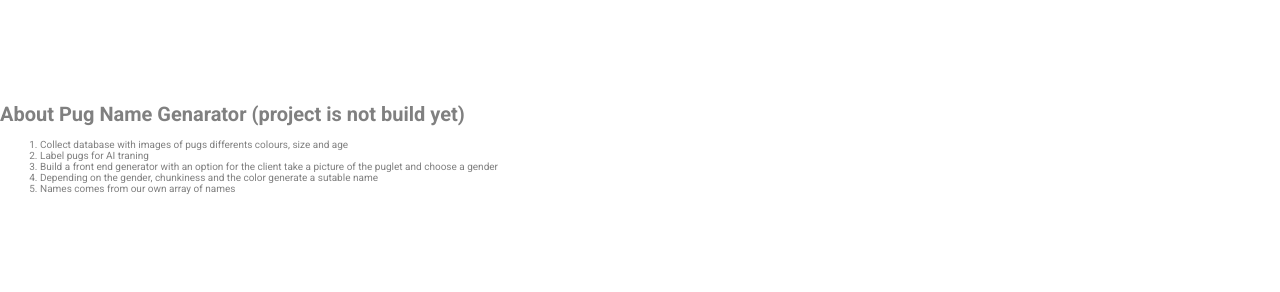
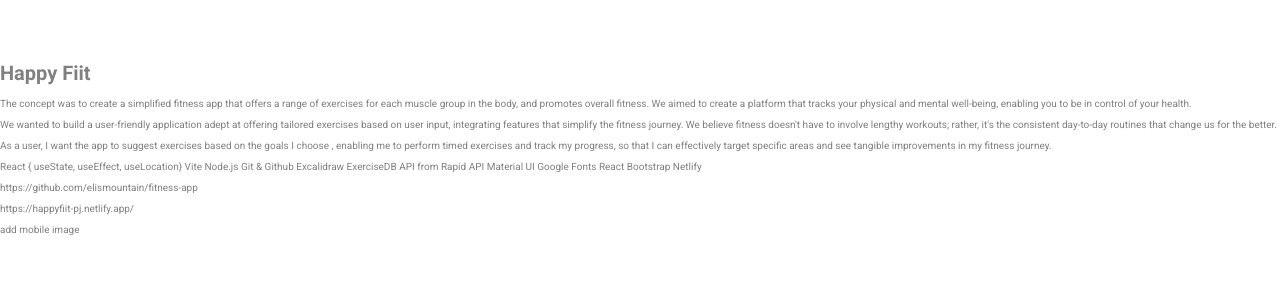
Before and after one commit to elismountain/cv-2023, a plain HTML site: page pages/happyfiit.html in a window 1280 px wide. Shown: the part 133-425 px from the top of the page. Drawn offline with Linux system fonts and the light colour scheme.

Commit message:
added background image on hover to the project happy fiit

```diff
--- a/assets/css/style.css
+++ b/assets/css/style.css
@@ -616,7 +616,7 @@ html {
   z-index: -1;
   height: 70vh;
   opacity: 0;
-  transition: all 0.1s ease-out;
+  transition: all 0.5s ease-out;
   }
 
   .projects__img--cv, .projects__img--shop, .projects__img--sedona {
@@ -626,6 +626,16 @@ html {
     height: 100vh;
     object-fit: cover;
   }
+
+
+
+
+  .projects__img--fitness {
+    left: 50vw;
+    bottom: 10vh;
+    position: absolute;
+  }
+
 
 
   .projects__list--cv:hover + .projects__img--cv {
@@ -639,3 +649,7 @@ html {
   .projects__list--sedona:hover + .projects__img--sedona {
     opacity: 0.4;
   }
+
+  .projects__list--fitness:hover + .projects__img--fitness {
+    opacity: 0.4;
+  }
--- a/pages/generator.html
+++ b/pages/happyfiit.html
@@ -44,16 +44,23 @@
 
     <main class="portfolio__main">
 
-        <h1> About Pug Name Genarator  (project is not build yet) </h1>
-        <ol>
-            <li> Collect database with images of pugs differents colours, size and age
-            </li>
-            <li> Label pugs for AI traning </li>
-            <li> Build a front end generator with an option for the client take a picture of the puglet and choose a gender </li>
-            <li> Depending on the gender, chunkiness and the color generate a sutable name</li>
-            <li> Names comes from our own array of names </li>
-
-        </ol>
+        <h1>  Happy Fiit </h1>
+        <p> The concept was to create a simplified fitness app that offers a range of exercises for each muscle group in the body, and promotes overall fitness. We aimed to create a platform that tracks your physical and mental well-being, enabling you to be in control of your health.</p>
+        <p> We wanted to build a user-friendly application adept at offering tailored exercises based on user input, integrating features that simplify the fitness journey. We believe fitness doesn't have to involve lengthy workouts; rather, it's the consistent day-to-day routines that change us for the better.</p>
+        <p> As a user, I want the app to suggest exercises based on the goals I choose , enabling me to perform timed exercises and track my progress, so that I can effectively target specific areas and see tangible improvements in my fitness journey.</p>
+        <p> React { useState, useEffect, useLocation}
+            Vite
+            Node.js
+            Git & Github
+            Excalidraw
+            ExerciseDB API from Rapid API
+            Material UI
+            Google Fonts
+            React Bootstrap
+            Netlify</p>
+            <p> https://github.com/elismountain/fitness-app </p>
+            <p> https://happyfiit-pj.netlify.app/ </p>
+            <p> add mobile image </p>
 
     </main>
 
```
Also changed, not shown: index.html (+6 -6 lines), pages/travelcompanion.html (renamed from pages/thatfriend.html, +13 -1 lines), images/happyfiit.png (added).
